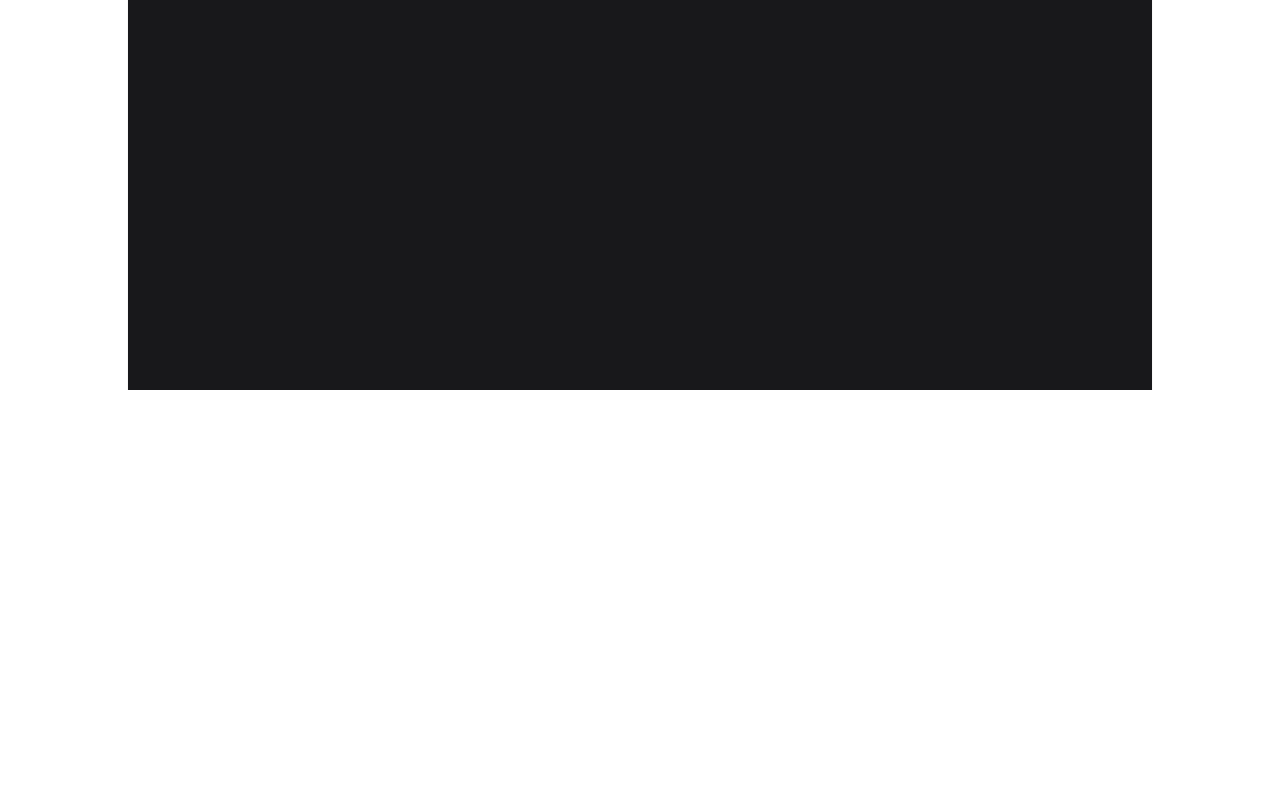
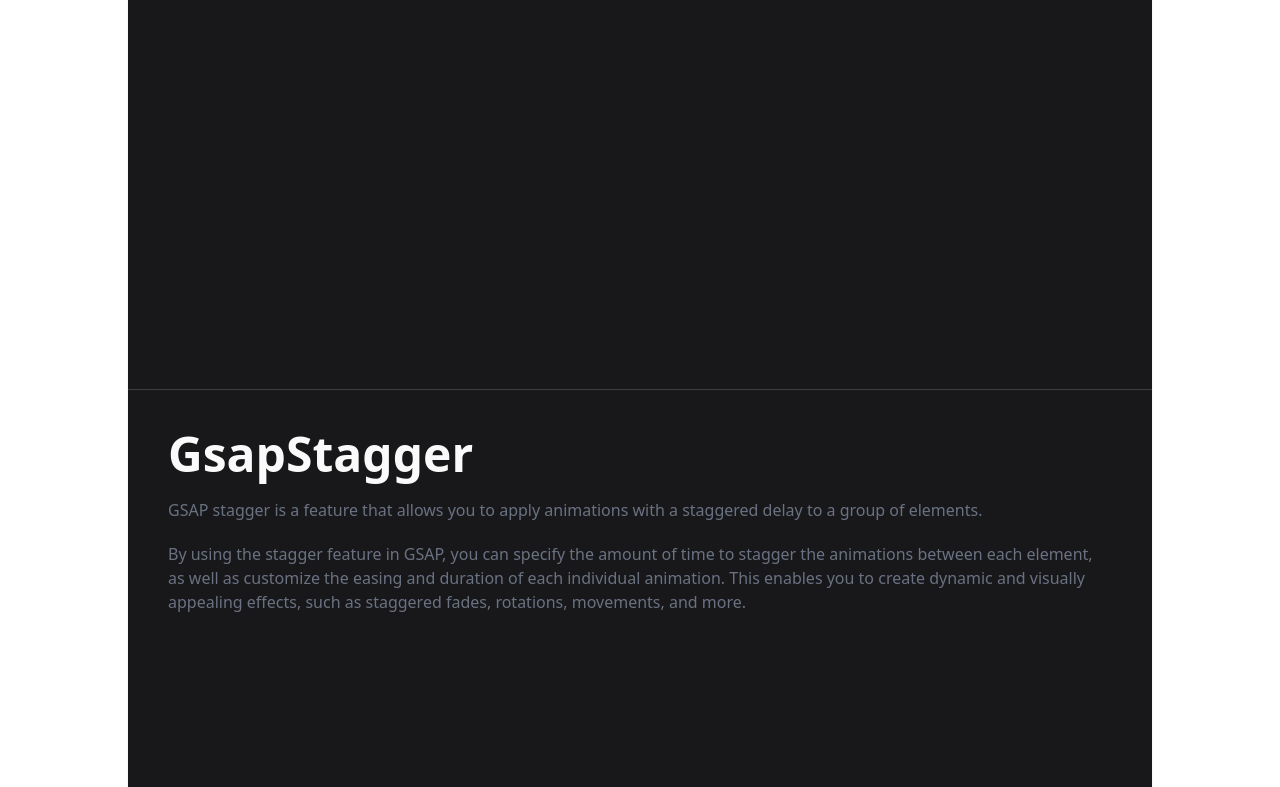
Before and after one commit to smritinaik/gsap-course, a Next.js app: page / in a window 1280 px wide. Shown: the part 2010-2797 px from the top of the page. Before the commit the page ends 2400 px from the top, so only its background shows below. Built offline with nearby package versions, Linux system fonts and the light colour scheme.

Commit message:
Gsap Stagger
Gsap Stagger

```diff
--- /dev/null
+++ b/app/components/t GsapStagger .js
@@ -0,0 +1,58 @@
+"use client";
+import { useGSAP } from "@gsap/react";
+import gsap from "gsap";
+
+const GsapStagger = () => {
+    useGSAP(() => {
+        gsap.to('.stagger-box' , {
+            y: 250,
+            rotation : 360,
+            borderRadius: '100%',
+            yoyo :true,
+            repeat: -1,
+            // stagger :0.3,
+            stagger: {
+                amount: 1.5,
+                grid: [2,1],
+                axis : 'y',
+                ease :'circ.inOut',
+                from : 'center',
+            }
+        })
+    } , [])
+
+
+
+    return (
+        <main>
+            <h1>GsapStagger</h1>
+
+            <p className="mt-5 text-gray-500">
+                GSAP stagger is a feature that allows you to apply animations with a
+                staggered delay to a group of elements.
+            </p>
+
+            <p className="mt-5 text-gray-500">
+                By using the stagger feature in GSAP, you can specify the amount of time
+                to stagger the animations between each element, as well as customize the
+                easing and duration of each individual animation. This enables you to
+                create dynamic and visually appealing effects, such as staggered fades,
+                rotations, movements, and more.
+            </p>
+            <div className="mt-20">
+                <div className="flex gap-5">
+                    <div className="w-20 h-20 bg-pink-200 rounded-lg stagger-box" />
+                    <div className="w-20 h-20 bg-pink-300 rounded-lg stagger-box" />
+                    <div className="w-20 h-20 bg-pink-400 rounded-lg stagger-box" />
+                    <div className="w-20 h-20 bg-pink-500 rounded-lg stagger-box" />
+                    <div className="w-20 h-20 bg-pink-600 rounded-lg stagger-box" />
+                    <div className="w-20 h-20 bg-pink-700 rounded-lg stagger-box" />
+                    <div className="w-20 h-20 bg-pink-800 rounded-lg stagger-box" />
+                </div>
+            </div>
+
+        </main>
+    );
+};
+
+export default GsapStagger;
--- a/app/page.js
+++ b/app/page.js
@@ -2,6 +2,7 @@
 import GsapTo from './components/GsapTo'
 import GsapFrom from './components/Gsapfrom'
 import GsapFromTo from './components/GsapFromTo'
+import GsapStagger from './components/t GsapStagger '
 
 const page = () => {
   return (
@@ -9,6 +10,7 @@
     <GsapTo/>
     <GsapFrom/>
     <GsapFromTo/>
+    <GsapStagger/>
     </>
   )
 }
```
